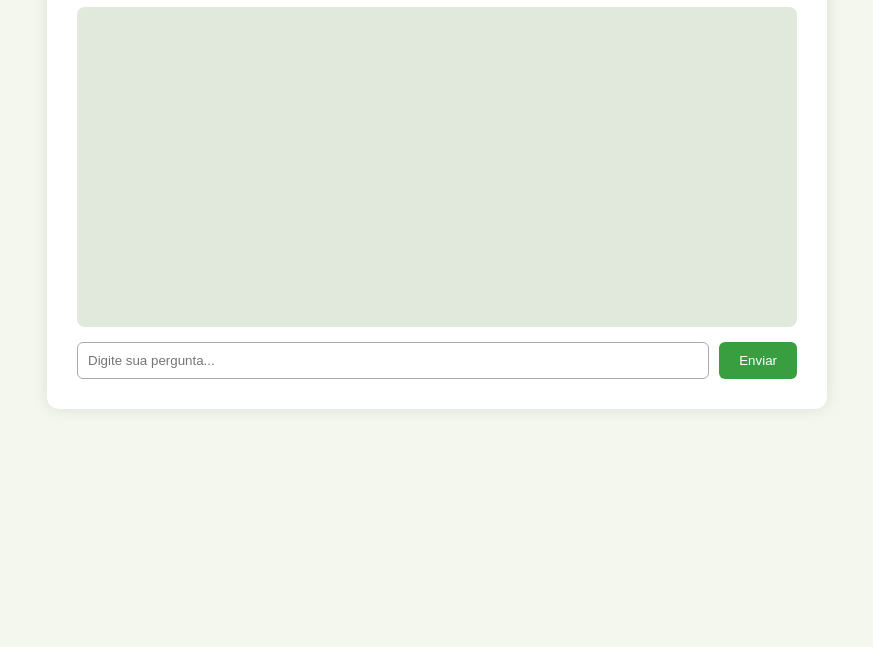
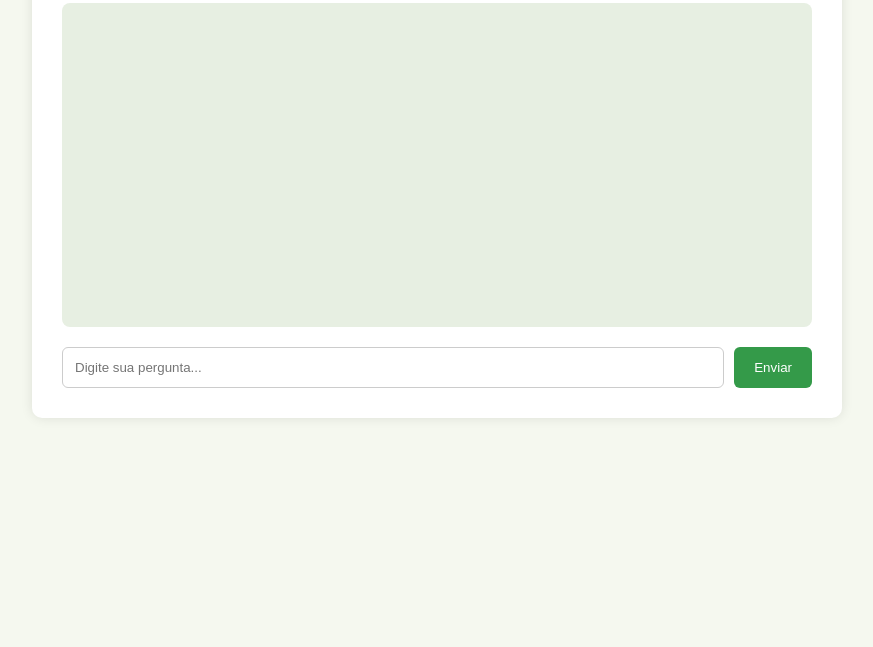
Before and after one commit to paulo060507/uma-somauma, a website: page frontend/index.html in a window 1280 px wide. Shown: the part 153-800 px from the top of the page, without its empty margins (203-1076 px from the left). Drawn offline with Linux system fonts and the light colour scheme.

Commit message:
Add files via upload

```diff
--- a/frontend/script.js
+++ b/frontend/script.js
@@ -1,4 +1,4 @@
-document.getElementById('chat-form').addEventListener('submit', async function(e) {
+document.getElementById('chat-form').addEventListener('submit', async function (e) {
   e.preventDefault();
   const input = document.getElementById('user-input');
   const msg = input.value.trim();
--- a/frontend/style.css
+++ b/frontend/style.css
@@ -1,36 +1,34 @@
 body {
-    font-family: Arial, sans-serif;
-    background-color: #f3f7ed;
+  font-family: 'Segoe UI', sans-serif;
+  background-color: #f5f8ef;
   margin: 0;
-    padding: 0;
 }
 
 .chat-container {
-    width: 90%;
-    max-width: 720px;
-    margin: 50px auto;
-    background: white;
+  max-width: 750px;
+  margin: 40px auto;
   padding: 30px;
-    border-radius: 12px;
-    box-shadow: 0 0 15px rgba(0,0,0,0.1);
+  background: #fff;
+  border-radius: 10px;
+  box-shadow: 0 0 12px rgba(0, 0, 0, 0.1);
 }
 
 h1 {
   text-align: center;
-    color: #2d572c;
+  color: #2e5938;
 }
 
 .chat-box {
   height: 300px;
   overflow-y: auto;
-    background: #e0e9db;
-    padding: 10px;
-    margin-bottom: 15px;
+  padding: 12px;
+  background: #e7efe2;
+  margin-bottom: 20px;
   border-radius: 8px;
 }
 
 .chat-box p {
-    margin: 5px 0;
+  margin: 8px 0;
 }
 
 form {
@@ -39,17 +37,17 @@ form {
 
 input[type="text"] {
   flex: 1;
-    padding: 10px;
+  padding: 12px;
+  border: 1px solid #ccc;
   border-radius: 6px;
-    border: 1px solid #aaa;
 }
 
 button {
-    padding: 10px 20px;
-    background-color: #389e3f;
+  padding: 12px 20px;
+  margin-left: 10px;
+  background-color: #349a49;
   color: white;
   border: none;
   border-radius: 6px;
-    margin-left: 10px;
   cursor: pointer;
 }
```
Also changed, not shown: backend/server.js (+20 -7 lines), package.json (+3 -4 lines), frontend/index.html (indentation only). Lines whose indentation alone changed are shown as unchanged.
